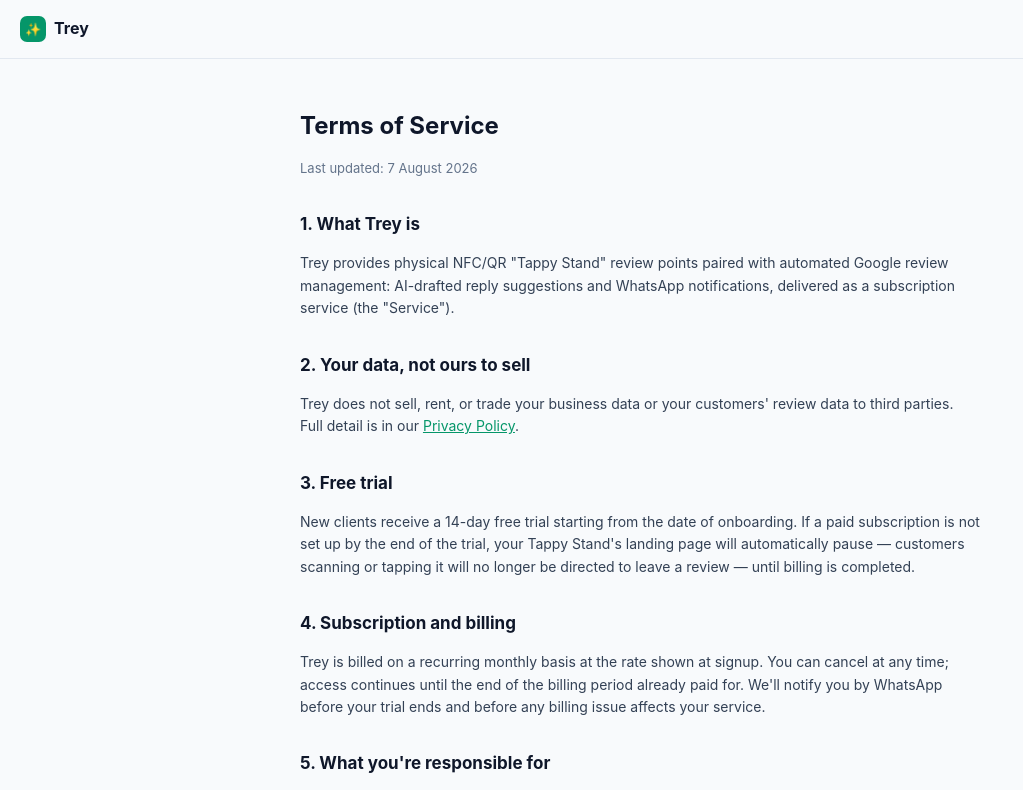
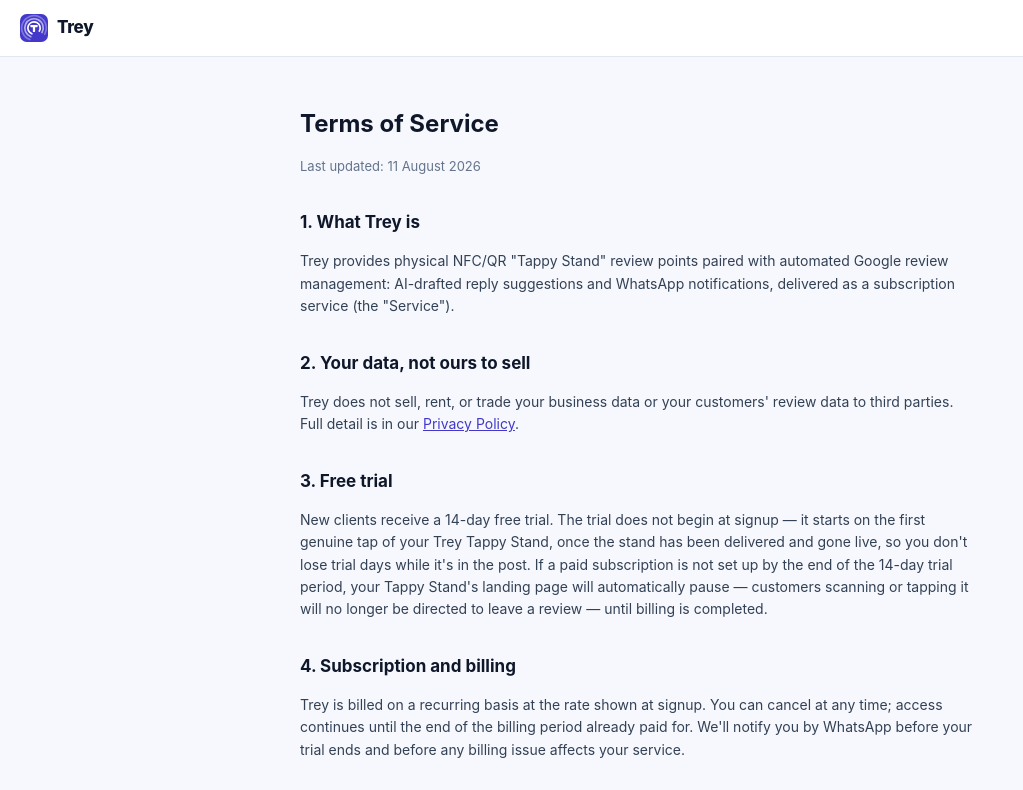
Before and after one commit to mmkazan/trey-backend, a website: page terms.html in a window 1280 px wide. Shown: the top 790 px of the page, without its empty margins (0-1023 px from the left). Drawn offline with Linux system fonts and the light colour scheme.

Commit message:
Update terms.html

```diff
--- a/terms.html
+++ b/terms.html
@@ -5,23 +5,29 @@
 <meta name="viewport" content="width=device-width, initial-scale=1.0" />
 <title>Trey | Terms of Service</title>
 <style>
-  :root { --bg:#f8fafc; --text:#0f172a; --muted:#64748b; --accent:#059669; --border:#e2e8f0; }
+  :root { --bg:#f6f8fd; --text:#0f172a; --muted:#64748b; --accent:#4f46e5; --accent2:#4338ca; --border:#e2e8f0; }
   body { margin:0; font-family:-apple-system,BlinkMacSystemFont,'Segoe UI',Roboto,sans-serif; background:var(--bg); color:var(--text); line-height:1.6; }
-  header { padding:16px 20px; border-bottom:1px solid var(--border); display:flex; align-items:center; gap:8px; }
-  .logo { width:26px; height:26px; border-radius:7px; background:var(--accent); display:flex; align-items:center; justify-content:center; color:white; font-size:13px; }
+  header { padding:14px 20px; border-bottom:1px solid var(--border); display:flex; align-items:center; gap:10px; background:#fff; }
+  header .brand { display:flex; align-items:center; gap:9px; font-weight:800; font-size:17px; color:#0f172a; text-decoration:none; letter-spacing:-0.3px; }
+  header .mark { width:28px; height:28px; display:block; }
   main { max-width:680px; margin:0 auto; padding:32px 20px 80px; }
   h1 { font-size:24px; margin-bottom:4px; }
   .updated { color:var(--muted); font-size:13px; margin-bottom:24px; }
-  h2 { font-size:17px; margin-top:32px; margin-bottom:10px; }
+  h2 { font-size:17px; margin-top:32px; margin-bottom:10px; color:#0f172a; }
   p, li { font-size:14px; color:#334155; }
-  a { color:var(--accent); }
+  a { color:var(--accent2); }
 </style>
 </head>
 <body>
-<header><div class="logo">✨</div><strong>Trey</strong></header>
+<header>
+  <a class="brand" href="/">
+    <svg class="mark" viewBox="0 0 100 100" xmlns="http://www.w3.org/2000/svg" aria-hidden="true"><rect width="100" height="100" rx="24" fill="#4338ca"/><g transform="rotate(-20 50 50)"><path d="M21.7,83.7 A44,44 0 1 1 78.3,83.7" fill="none" stroke="#fff" stroke-width="6" stroke-linecap="round" opacity="0.32"/><path d="M28.8,75.3 A33,33 0 1 1 71.2,75.3" fill="none" stroke="#fff" stroke-width="6" stroke-linecap="round" opacity="0.6"/><path d="M35.85,66.85 A22,22 0 1 1 64.15,66.85" fill="none" stroke="#fff" stroke-width="6" stroke-linecap="round"/></g><rect x="37" y="39" width="26" height="8" rx="2" fill="#fff"/><rect x="46" y="39" width="8" height="25" rx="2" fill="#fff"/></svg>
+    Trey
+  </a>
+</header>
 <main>
   <h1>Terms of Service</h1>
-  <p class="updated">Last updated: 7 August 2026</p>
+  <p class="updated">Last updated: 11 August 2026</p>
 
   <h2>1. What Trey is</h2>
   <p>Trey provides physical NFC/QR "Tappy Stand" review points paired with automated Google review management: AI-drafted reply suggestions and WhatsApp notifications, delivered as a subscription service (the "Service").</p>
@@ -30,10 +36,10 @@
   <p>Trey does not sell, rent, or trade your business data or your customers' review data to third parties. Full detail is in our <a href="/privacy.html">Privacy Policy</a>.</p>
 
   <h2>3. Free trial</h2>
-  <p>New clients receive a 14-day free trial starting from the date of onboarding. If a paid subscription is not set up by the end of the trial, your Tappy Stand's landing page will automatically pause — customers scanning or tapping it will no longer be directed to leave a review — until billing is completed.</p>
+  <p>New clients receive a 14-day free trial. The trial does not begin at signup — it starts on the first genuine tap of your Trey Tappy Stand, once the stand has been delivered and gone live, so you don't lose trial days while it's in the post. If a paid subscription is not set up by the end of the 14-day trial period, your Tappy Stand's landing page will automatically pause — customers scanning or tapping it will no longer be directed to leave a review — until billing is completed.</p>
 
   <h2>4. Subscription and billing</h2>
-  <p>Trey is billed on a recurring monthly basis at the rate shown at signup. You can cancel at any time; access continues until the end of the billing period already paid for. We'll notify you by WhatsApp before your trial ends and before any billing issue affects your service.</p>
+  <p>Trey is billed on a recurring basis at the rate shown at signup. You can cancel at any time; access continues until the end of the billing period already paid for. We'll notify you by WhatsApp before your trial ends and before any billing issue affects your service.</p>
 
   <h2>5. What you're responsible for</h2>
   <ul>
@@ -62,7 +68,7 @@
   <p>These terms are governed by the laws of England and Wales.</p>
 
   <h2>Contact</h2>
-  <p><a href="mailto:hello@treyapp.co">hello@treyapp.co</a></p>
+  <p><a href="mailto:info@trey.today">info@trey.today</a></p>
 </main>
 </body>
 </html>
```
